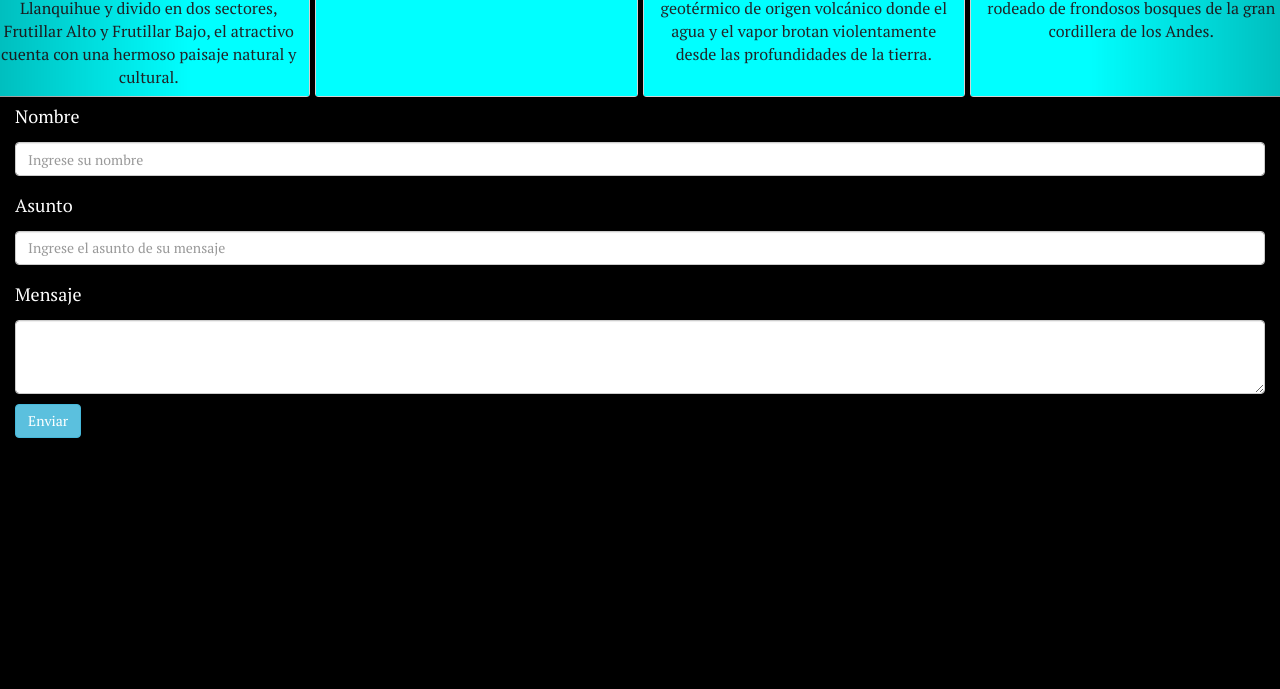
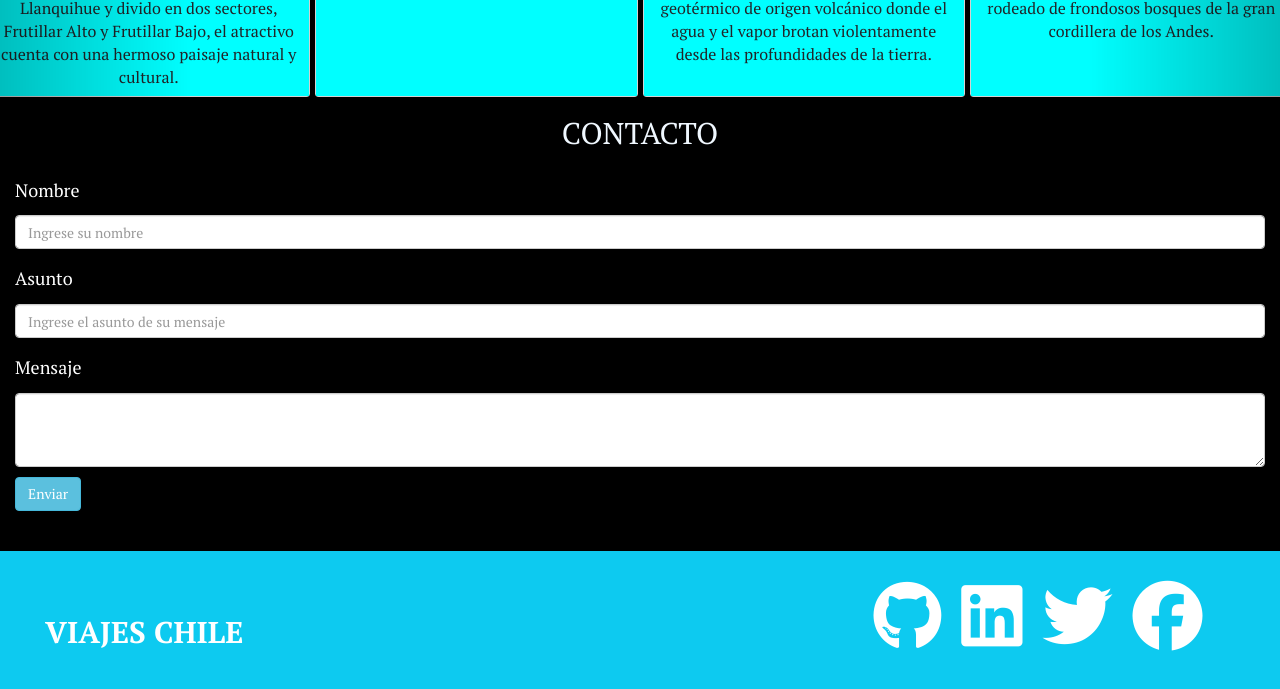
Before and after one commit to Maria2743/viajes-maria, a plain HTML site: page index.html in a window 1280 px wide. Shown: the part 1240-1929 px from the top of the page. Before the commit the page ends 1678 px from the top, so only its background shows below. Drawn offline with nearby package versions, Linux system fonts and the light colour scheme.

Commit message:
termine el footer

```diff
--- a/assets/css/style.css
+++ b/assets/css/style.css
@@ -65,3 +65,13 @@ body {
     color: white;
     font-size: 20px;
 }
+
+.footer h1 {
+    color: aliceblue;
+    font-size: 30px;
+    text-align: center;
+}
+
+.bg-info {
+    color: #17A2B8;
+}
--- a/index.html
+++ b/index.html
@@ -154,7 +154,8 @@
             <span class="sr-only">Next</span>
         </a>
     </div>
-    <footer>
+    <footer class="footer">
+        <h1>CONTACTO</h1>
         <div class="container-fluid">
             <div class="mb-3">
                 <label for="exampleFormControlInput1" class="form-label">
@@ -176,8 +177,25 @@
                 <textarea class="form-control" id="exampleFormControlTextarea1" rows="3"></textarea>
             </div>
 
-            <button type="button" class="btn btn-info">Enviar</button>
+            <button type="button" class="btn btn-info mb-3">Enviar</button>
         </div>
+
+        <section class="bg-info container-fluid mt-5 mb-0 d-none d-lg-block">
+            <div class="container-fluid py-5">
+                <div class="row container-fluid">
+                    <div class="col-lg-5 pt-4 d-flex justify-content-start">
+                        <h2 class="text-white fw-bold text-center">VIAJES CHILE</h2>
+                    </div>
+                    <div class="col-4 d-flex justify-content-end ms-auto">
+                        <i class="fa-brands fa-github fa-5x text-white mx-3"></i>
+                        <i class="fa-brands fa-linkedin fa-5x text-white mx-3"></i>
+                        <i class="fa-brands fa-twitter fa-5x text-white mx-3"></i>
+                        <i class="fa-brands fa-facebook fa-5x text-white mx-3"></i>
+                    </div>
+                </div>
+            </div>
+
+        </section>
 
 
 
```
